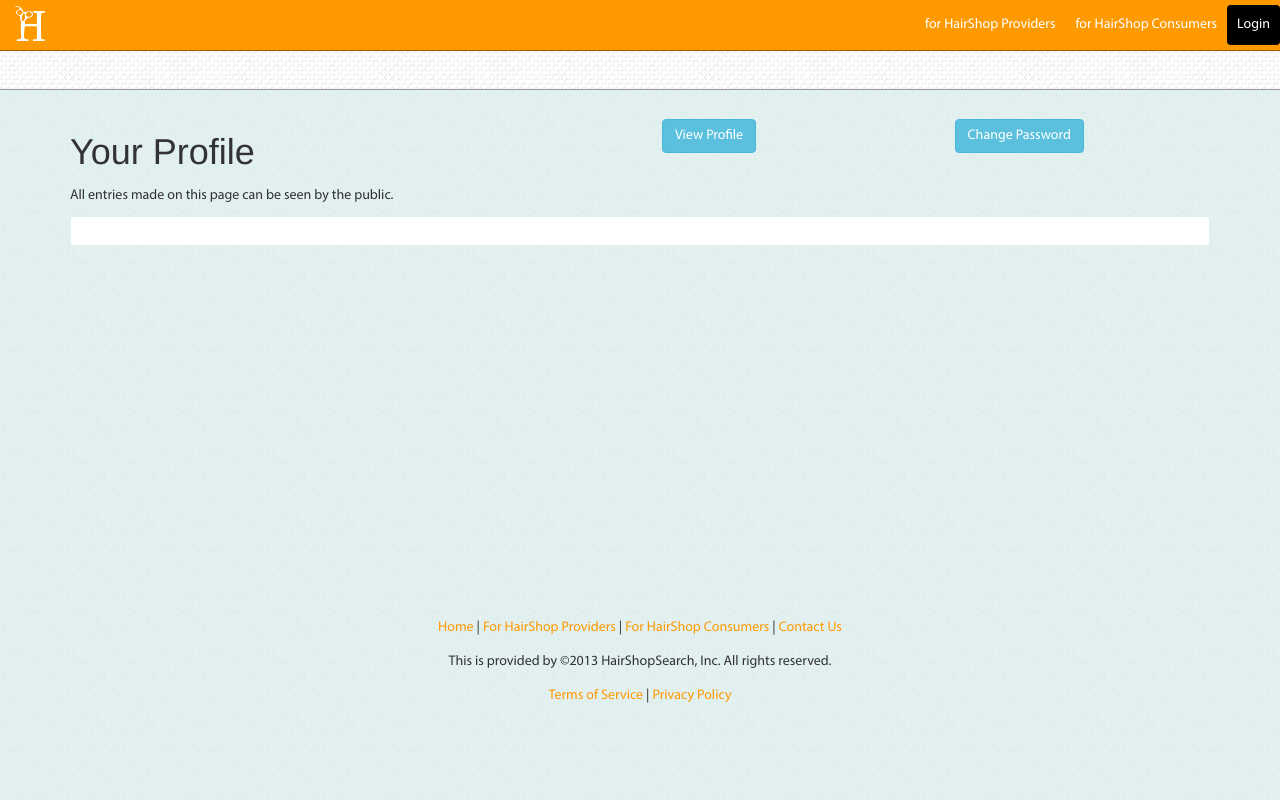
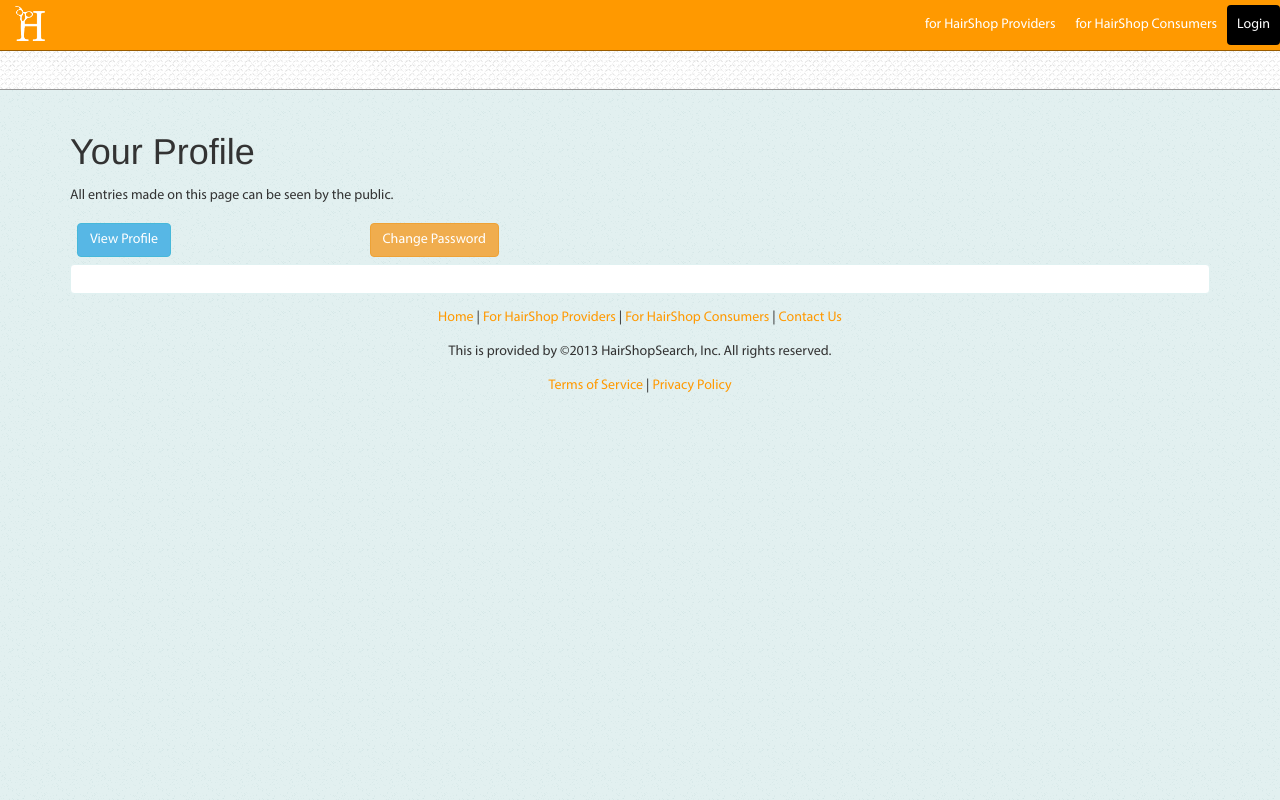
Before and after one commit to enlore/hairshopsearch.com, a Python web app: template app/dashboard/templates/dashboard/consumer.html in a window 1280 px wide. Run offline with Jinja, Linux system fonts and the light colour scheme; the template is opened without the code that fills it, so the values that code supplies are empty; style sheets or scripts are compiled from the project's sources; some libraries are stand-ins or nearby versions.

Commit message:
Button colors

```diff
--- a/app/dashboard/templates/dashboard/consumer.html
+++ b/app/dashboard/templates/dashboard/consumer.html
@@ -8,6 +8,8 @@
             <p class="h1"> Your Profile </p>
             <p> All entries made on this page can be seen by the public. </p>
         </div>
+    </div>
+    <div class="row">
         <div class="col-md-3">
             <a class="btn btn-info dashboard" href="{{ url_for('frontend.consumer_url', consumer_url=consumer.consumer_url) }}">
                 View Profile
@@ -15,13 +17,14 @@
         </div>
 
         <div class="col-md-3">
-            <a class="btn btn-info dashboard" href="{{ url_for('security.change_password') }}">
+            <a class="btn btn-warning dashboard" href="{{ url_for('security.change_password') }}">
                 Change Password
             </a>
         </div>
     </div><!-- /.row -->
 
-    <form class="form-horizontal dash-group" action="{{ url_for('dashboard.profile') }}" method="post">
+    <form class="form-horizontal" action="{{ url_for('dashboard.profile') }}" method="post">
+        <div class="dash-group">
     {% if form %}
         {{ form.csrf_token() }}
         <h2> General Information </h2>
@@ -48,6 +51,9 @@
         {{ form.submit(class_='btn btn-success') }}
         </div>
 
+    </div>
+    <div class="dash-group">
+
         <h2> Your Hair Routine </h2>
         {{ render_field(form.hair_condition) }}
         {{ render_field(form.scalp_condition) }}
@@ -63,6 +69,8 @@
         <div class="col-sm-2 col-sm-offset-10">
         {{ form.submit(class_='btn btn-success') }}
         </div>
+    </div>
+    <div class="dash-group">
 
         <h2> Social Media </h2>
         {{ render_field(form.facebook_url) }}
@@ -73,6 +81,7 @@
         <div class="col-sm-2 col-sm-offset-10">
         {{ form.submit(class_='btn btn-success') }}
         </div>
+    </div>
     </form>
 
     <div class="dash-group">
--- a/app/static/css/main.less
+++ b/app/static/css/main.less
@@ -83,6 +83,13 @@
 @import 'components.less';
 @import 'resets.less';
 @import 'scaffolding.less';
+
+.btn.btn-info {
+    background:  #57b7e5;
+    &:hover {
+        background: darken(#57b7e5, 15%);
+    }
+}
 
 
 /* Index
@@ -232,7 +239,7 @@
     .dash-group {
         background: @white;
         padding: 1em;
-        border-radius: 3px;
+        border-radius: 4px;
         border: 1px solid @cool-grey;
         overflow: hidden;
     }
```
